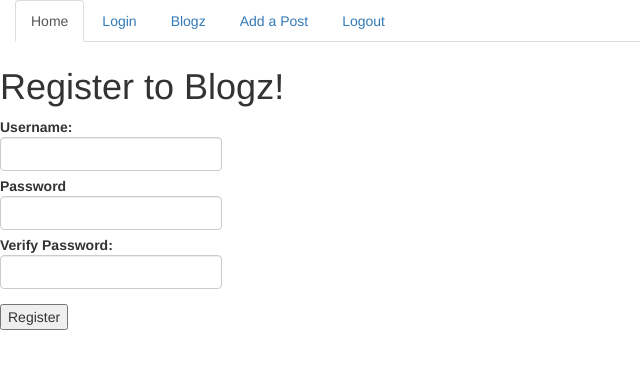
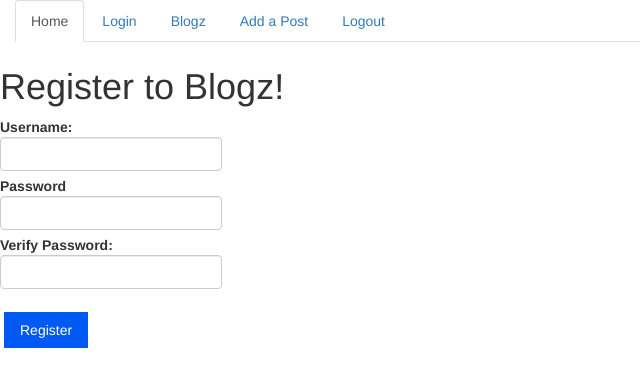
Before and after one commit to AllynHD/blogz-1, a Flask app: page /signup in a window 1280 px wide. Shown: the top 387 px of the page, without its empty margins (0-640 px from the left). Run offline with Flask 2, Linux system fonts and the light colour scheme; some libraries are stand-ins or nearby versions.

Commit message:
added style.css

```diff
--- /dev/null
+++ b/static/style.css
@@ -0,0 +1,22 @@
+.error {
+    color: red;
+}
+
+div {
+    display:inline-block;
+    margin-right: 50px
+}
+
+a{
+    display: inline-block;
+    margin-right: 15px
+}
+input[type=button], input[type=submit], input[type=reset] {
+    background-color: rgb(0, 89, 243);
+    border: none;
+    color: white;
+    padding: 8px 16px;
+    text-decoration: none;
+    margin: 8px 4px;
+    cursor: pointer;
+}
--- a/templates/base.html
+++ b/templates/base.html
@@ -1,23 +1,8 @@
 <!doctype html>
 <html>
     <head>
-        <style>
-            .error {
-                color: red;
-            }
 
-            div {
-                display:inline-block;
-                margin-right: 50px
-            }
-
-            a{
-                display: inline-block;
-                margin-right: 15px
-            }
-
-        </style>
-        <link rel ="stylesheet" href = "style/style.css" >
+        <link rel="stylesheet" href = "../static/style.css" type= "text/css"/>
         <link rel="stylesheet" href="https://maxcdn.bootstrapcdn.com/bootstrap/3.3.7/css/bootstrap.min.css">
         <link rel="icon" href="data:,">
 
--- a/templates/login.html
+++ b/templates/login.html
@@ -3,7 +3,7 @@
 {% block content %}
 
 <h1>Log in to Blogz!</h1>
-<p>If you don't have an account, you may <a href='/signup'>register</a> for one</p>
+
 <form action="/login" method="post">
     <table>
         <tr>
@@ -21,5 +21,7 @@
     </table>
     <input type="submit" value="Login">
 </form>
+<br>
+<p>Don't have an account? <a href='/signup'> Sign up</a>here!</p>
 
 {% endblock %}
```
